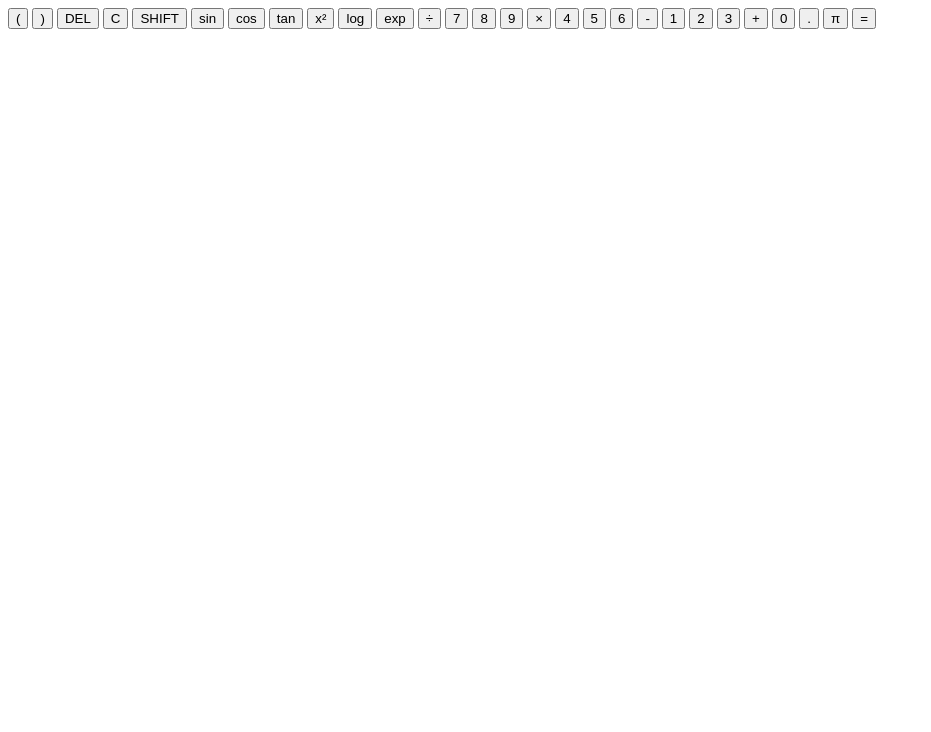
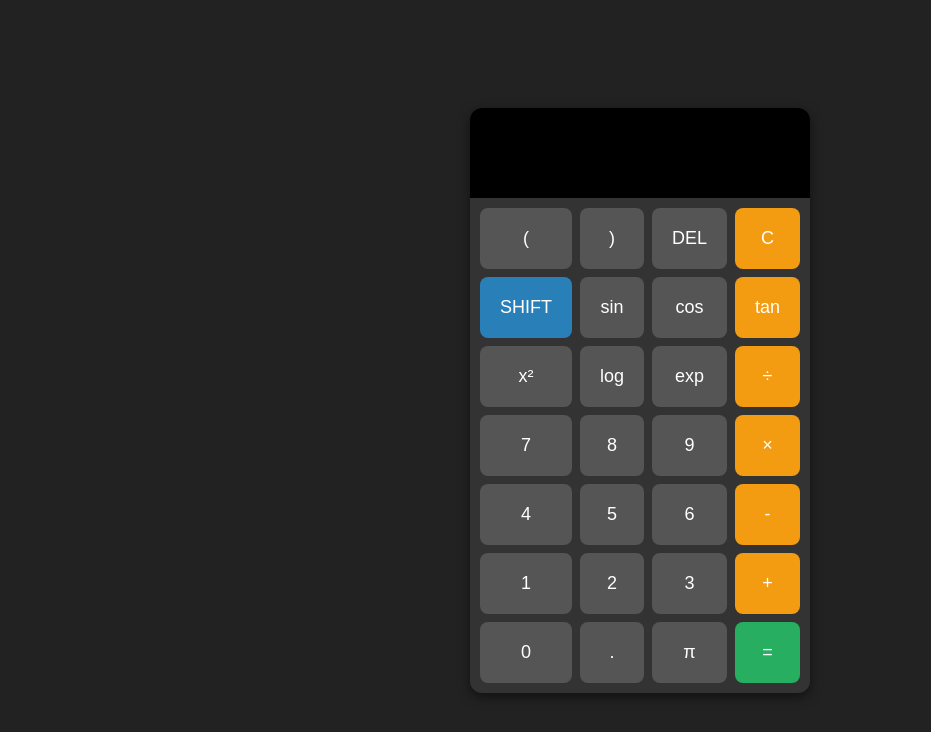
Before and after one commit to dyprince781-png/MARVELOUS-CALCULATOR, a plain HTML site: page index.html in a window 1280 px wide. Shown: the whole page, without its empty margins (0-931 px from the left). Drawn offline with Linux system fonts and the light colour scheme.

Commit message:
Update style.css

```diff
--- a/style.css
+++ b/style.css
@@ -1,52 +1,77 @@
-const display = document.getElementById("display");
-const buttons = document.querySelectorAll("button");
-const shiftBtn = document.getElementById("shift");
-let shiftMode = false;
+body {
+  display: flex;
+  justify-content: center;
+  align-items: center;
+  height: 100vh;
+  background: #222;
+  margin: 0;
+  font-family: Arial, sans-serif;
+}
 
-// Toggle SHIFT mode
-shiftBtn.addEventListener("click", () => {
-  shiftMode = !shiftMode;
-  shiftBtn.classList.toggle("active");
+.calculator {
+  width: 340px;
+  background: #333;
+  border-radius: 12px;
+  overflow: hidden;
+  box-shadow: 0 4px 12px rgba(0,0,0,0.5);
+}
 
-  // Update button labels when SHIFT is active
-  document.querySelectorAll(".func").forEach(btn => {
-    if (shiftMode) {
-      btn.textContent = btn.dataset.shift.replace("(", "⁻¹");
-    } else {
-      btn.textContent = btn.dataset.normal.replace("(", "").replace(">", "");
-    }
-  });
-});
+#display {
+  background: #000;
+  color: #0f0;
+  font-size: 24px;
+  padding: 15px;
+  text-align: right;
+  height: 60px;
+  overflow-x: auto;
+}
 
-buttons.forEach(btn => {
-  btn.addEventListener("click", () => {
-    let value = btn.textContent;
+.buttons {
+  display: grid;
+  grid-template-columns: repeat(4, 1fr);
+  gap: 8px;
+  padding: 10px;
+}
 
-    if (value === "C") {
-      display.textContent = "";
-    } else if (value === "DEL") {
-      display.textContent = display.textContent.slice(0, -1);
-    } else if (value === "=") {
-      try {
-        let expression = display.textContent
-          .replace(/÷/g, "/")
-          .replace(/×/g, "*")
-          .replace(/π/g, "Math.PI")
-          .replace(/sin\(/g, "Math.sin(")
-          .replace(/cos\(/g, "Math.cos(")
-          .replace(/tan\(/g, "Math.tan(")
-          .replace(/asin\(/g, "Math.asin(")
-          .replace(/acos\(/g, "Math.acos(")
-          .replace(/atan\(/g, "Math.atan(");
+button {
+  padding: 20px;
+  font-size: 18px;
+  border: none;
+  border-radius: 8px;
+  background: #555;
+  color: white;
+  cursor: pointer;
+  transition: background 0.2s;
+}
 
-        display.textContent = eval(expression);
-      } catch {
-        display.textContent = "Error";
-      }
-    } else if (btn.classList.contains("func")) {
-      display.textContent += shiftMode ? btn.dataset.shift : btn.dataset.normal;
-    } else if (value !== "SHIFT") {
-      display.textContent += value;
-    }
-  });
-});
+button:hover {
+  background: #777;
+}
+
+button:active {
+  background: #999;
+}
+
+button:nth-child(4n) {
+  background: #f39c12;
+}
+
+button:nth-child(4n):hover {
+  background: #e67e22;
+}
+
+button:last-child {
+  background: #27ae60;
+}
+
+button:last-child:hover {
+  background: #2ecc71;
+}
+
+#shift {
+  background: #2980b9;
+}
+
+#shift.active {
+  background: #8e44ad;
+  }
```
